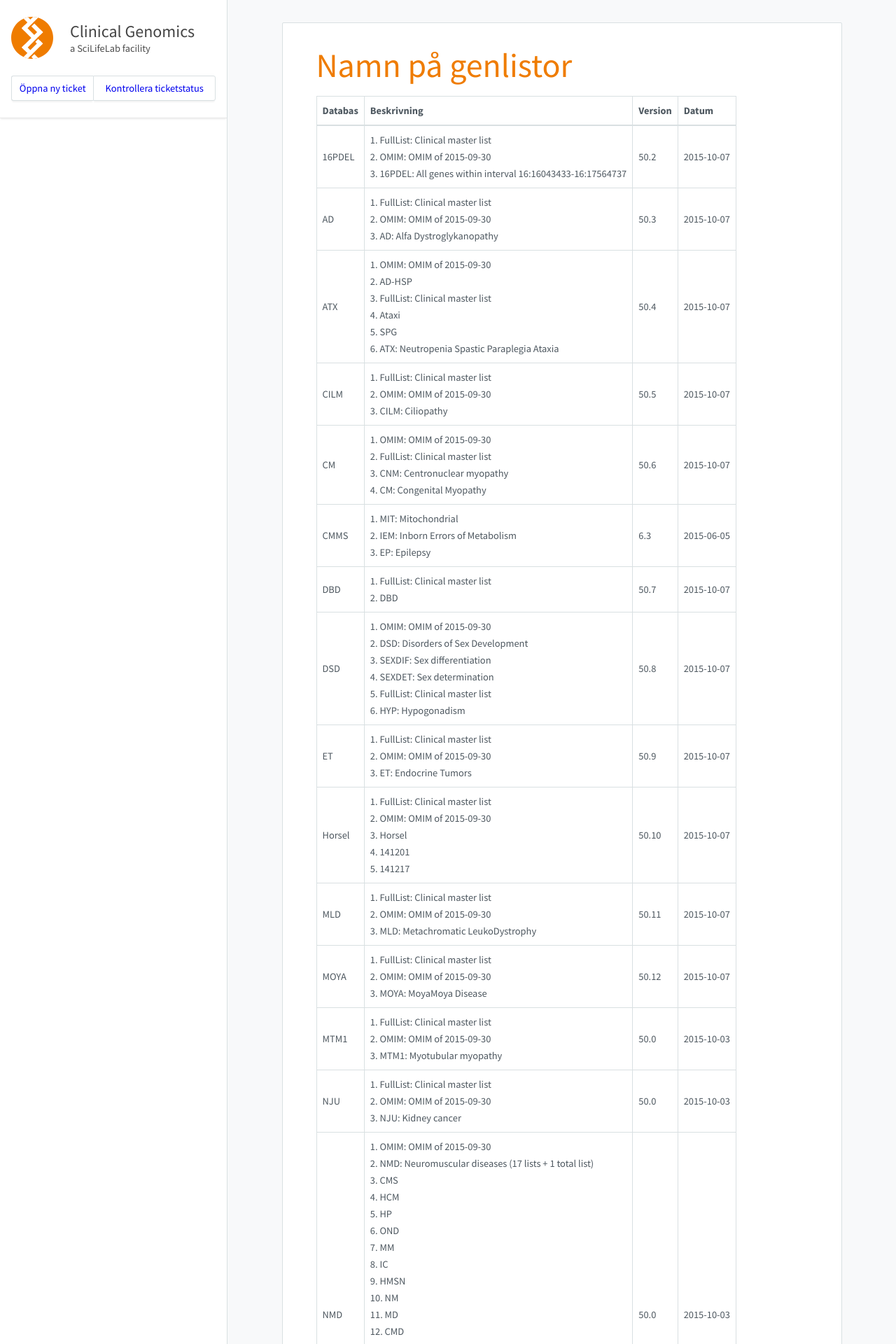
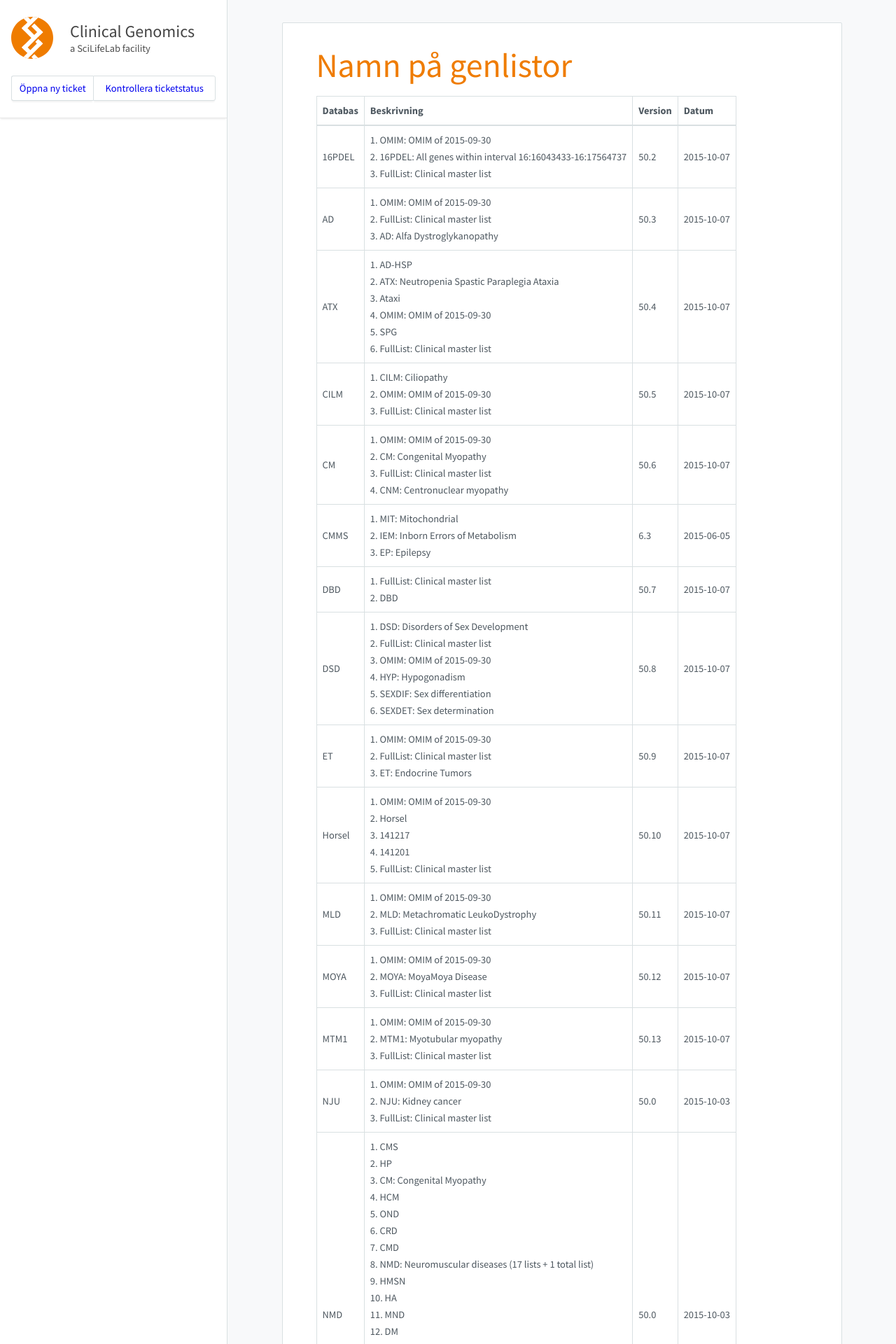
Before and after one commit to Clinical-Genomics/clinical-genomics.github.io, a Jekyll site: the page built from _pages/namnpagenlistor.md, in a window 1280 px wide. Shown: the top 1920 px of the page at 70% size. Built offline with Jekyll 4.4.1, drawn with Linux system fonts in a browser that asks for light colours; nearby versions of some CDN libraries; some of the changed text lies outside the part shown.

Commit message:
Update to cust002-MTM1.txt

```diff
--- a/_pages/namnpagenlistor.md
+++ b/_pages/namnpagenlistor.md
@@ -8,25 +8,25 @@
 
 |Databas|Beskrivning|Version|Datum|
 |---|---|---|---|
-|16PDEL|1. FullList: Clinical master list<br />2. OMIM: OMIM of 2015-09-30<br />3. 16PDEL: All genes within interval 16:16043433-16:17564737<br />|50.2|2015-10-07|
-|AD|1. FullList: Clinical master list<br />2. OMIM: OMIM of 2015-09-30<br />3. AD: Alfa Dystroglykanopathy<br />|50.3|2015-10-07|
-|ATX|1. OMIM: OMIM of 2015-09-30<br />2. AD-HSP<br />3. FullList: Clinical master list<br />4. Ataxi<br />5. SPG<br />6. ATX: Neutropenia Spastic Paraplegia Ataxia<br />|50.4|2015-10-07|
-|CILM|1. FullList: Clinical master list<br />2. OMIM: OMIM of 2015-09-30<br />3. CILM: Ciliopathy<br />|50.5|2015-10-07|
-|CM|1. OMIM: OMIM of 2015-09-30<br />2. FullList: Clinical master list<br />3. CNM: Centronuclear myopathy<br />4. CM: Congenital Myopathy<br />|50.6|2015-10-07|
+|16PDEL|1. OMIM: OMIM of 2015-09-30<br />2. 16PDEL: All genes within interval 16:16043433-16:17564737<br />3. FullList: Clinical master list<br />|50.2|2015-10-07|
+|AD|1. OMIM: OMIM of 2015-09-30<br />2. FullList: Clinical master list<br />3. AD: Alfa Dystroglykanopathy<br />|50.3|2015-10-07|
+|ATX|1. AD-HSP<br />2. ATX: Neutropenia Spastic Paraplegia Ataxia<br />3. Ataxi<br />4. OMIM: OMIM of 2015-09-30<br />5. SPG<br />6. FullList: Clinical master list<br />|50.4|2015-10-07|
+|CILM|1. CILM: Ciliopathy<br />2. OMIM: OMIM of 2015-09-30<br />3. FullList: Clinical master list<br />|50.5|2015-10-07|
+|CM|1. OMIM: OMIM of 2015-09-30<br />2. CM: Congenital Myopathy<br />3. FullList: Clinical master list<br />4. CNM: Centronuclear myopathy<br />|50.6|2015-10-07|
 |CMMS|1. MIT: Mitochondrial<br />2. IEM: Inborn Errors of Metabolism<br />3. EP: Epilepsy<br />|6.3|2015-06-05|
 |DBD|1. FullList: Clinical master list<br />2. DBD<br />|50.7|2015-10-07|
-|DSD|1. OMIM: OMIM of 2015-09-30<br />2. DSD: Disorders of Sex Development<br />3. SEXDIF: Sex differentiation<br />4. SEXDET: Sex determination<br />5. FullList: Clinical master list<br />6. HYP: Hypogonadism<br />|50.8|2015-10-07|
-|ET|1. FullList: Clinical master list<br />2. OMIM: OMIM of 2015-09-30<br />3. ET: Endocrine Tumors<br />|50.9|2015-10-07|
-|Horsel|1. FullList: Clinical master list<br />2. OMIM: OMIM of 2015-09-30<br />3. Horsel<br />4. 141201<br />5. 141217<br />|50.10|2015-10-07|
-|MLD|1. FullList: Clinical master list<br />2. OMIM: OMIM of 2015-09-30<br />3. MLD: Metachromatic LeukoDystrophy<br />|50.11|2015-10-07|
-|MOYA|1. FullList: Clinical master list<br />2. OMIM: OMIM of 2015-09-30<br />3. MOYA: MoyaMoya Disease<br />|50.12|2015-10-07|
-|MTM1|1. FullList: Clinical master list<br />2. OMIM: OMIM of 2015-09-30<br />3. MTM1: Myotubular myopathy<br />|50.0|2015-10-03|
-|NJU|1. FullList: Clinical master list<br />2. OMIM: OMIM of 2015-09-30<br />3. NJU: Kidney cancer<br />|50.0|2015-10-03|
-|NMD|1. OMIM: OMIM of 2015-09-30<br />2. NMD: Neuromuscular diseases (17 lists + 1 total list)<br />3. CMS<br />4. HCM<br />5. HP<br />6. OND<br />7. MM<br />8. IC<br />9. HMSN<br />10. NM<br />11. MD<br />12. CMD<br />13. HA<br />14. ACM<br />15. FullList: Clinical master list<br />16. CM: Congenital Myopathy<br />17. OM<br />18. CRD<br />19. DM<br />20. MND<br />21. MS<br />|50.0|2015-10-03|
+|DSD|1. DSD: Disorders of Sex Development<br />2. FullList: Clinical master list<br />3. OMIM: OMIM of 2015-09-30<br />4. HYP: Hypogonadism<br />5. SEXDIF: Sex differentiation<br />6. SEXDET: Sex determination<br />|50.8|2015-10-07|
+|ET|1. OMIM: OMIM of 2015-09-30<br />2. FullList: Clinical master list<br />3. ET: Endocrine Tumors<br />|50.9|2015-10-07|
+|Horsel|1. OMIM: OMIM of 2015-09-30<br />2. Horsel<br />3. 141217<br />4. 141201<br />5. FullList: Clinical master list<br />|50.10|2015-10-07|
+|MLD|1. OMIM: OMIM of 2015-09-30<br />2. MLD: Metachromatic LeukoDystrophy<br />3. FullList: Clinical master list<br />|50.11|2015-10-07|
+|MOYA|1. OMIM: OMIM of 2015-09-30<br />2. MOYA: MoyaMoya Disease<br />3. FullList: Clinical master list<br />|50.12|2015-10-07|
+|MTM1|1. OMIM: OMIM of 2015-09-30<br />2. MTM1: Myotubular myopathy<br />3. FullList: Clinical master list<br />|50.13|2015-10-07|
+|NJU|1. OMIM: OMIM of 2015-09-30<br />2. NJU: Kidney cancer<br />3. FullList: Clinical master list<br />|50.0|2015-10-03|
+|NMD|1. CMS<br />2. HP<br />3. CM: Congenital Myopathy<br />4. HCM<br />5. OND<br />6. CRD<br />7. CMD<br />8. NMD: Neuromuscular diseases (17 lists + 1 total list)<br />9. HMSN<br />10. HA<br />11. MND<br />12. DM<br />13. ACM<br />14. NM<br />15. OM<br />16. OMIM: OMIM of 2015-09-30<br />17. MM<br />18. MS<br />19. IC<br />20. FullList: Clinical master list<br />21. MD<br />|50.0|2015-10-03|
 |OMIM|1. OMIM: OMIM of 2015-09-30<br />2. FullList: Clinical master list<br />|50.0|2015-10-03|
-|ORO|1. OMIM: OMIM of 2015-09-30<br />2. FullList: Clinical master list<br />3. ORO: Oro-facial-digital syndrome<br />|50.0|2015-10-03|
-|PAF1|1. OMIM: OMIM of 2015-09-30<br />2. FullList: Clinical master list<br />3. PAF1: RNA polymerase II-associated factor<br />|50.0|2015-10-03|
-|PID|1. FullList: Clinical master list<br />2. PIDCAD: PID Candidates<br />3. PID: Primary Immune Deficiency<br />|7.0|2015-08-31|
-|SCN|1. OMIM: OMIM of 2015-09-30<br />2. FullList: Clinical master list<br />3. SCN: Neutropenia<br />|50.0|2015-10-03|
-|SHANK1|1. OMIM: OMIM of 2015-09-30<br />2. FullList: Clinical master list<br />3. SHANK1: SH3 and multiple ankyrin repeat domains 1<br />|50.0|2015-10-03|
+|ORO|1. OMIM: OMIM of 2015-09-30<br />2. ORO: Oro-facial-digital syndrome<br />3. FullList: Clinical master list<br />|50.0|2015-10-03|
+|PAF1|1. OMIM: OMIM of 2015-09-30<br />2. PAF1: RNA polymerase II-associated factor<br />3. FullList: Clinical master list<br />|50.0|2015-10-03|
+|PID|1. PIDCAD: PID Candidates<br />2. PID: Primary Immune Deficiency<br />3. FullList: Clinical master list<br />|7.0|2015-08-31|
+|SCN|1. SCN: Neutropenia<br />2. OMIM: OMIM of 2015-09-30<br />3. FullList: Clinical master list<br />|50.0|2015-10-03|
+|SHANK1|1. SHANK1: SH3 and multiple ankyrin repeat domains 1<br />2. OMIM: OMIM of 2015-09-30<br />3. FullList: Clinical master list<br />|50.0|2015-10-03|
 |SKD|1. OMIM: OMIM of 2015-09-30<br />2. FullList: Clinical master list<br />3. SKD: Skeletal dysplasia<br />|50.0|2015-10-03|
```
